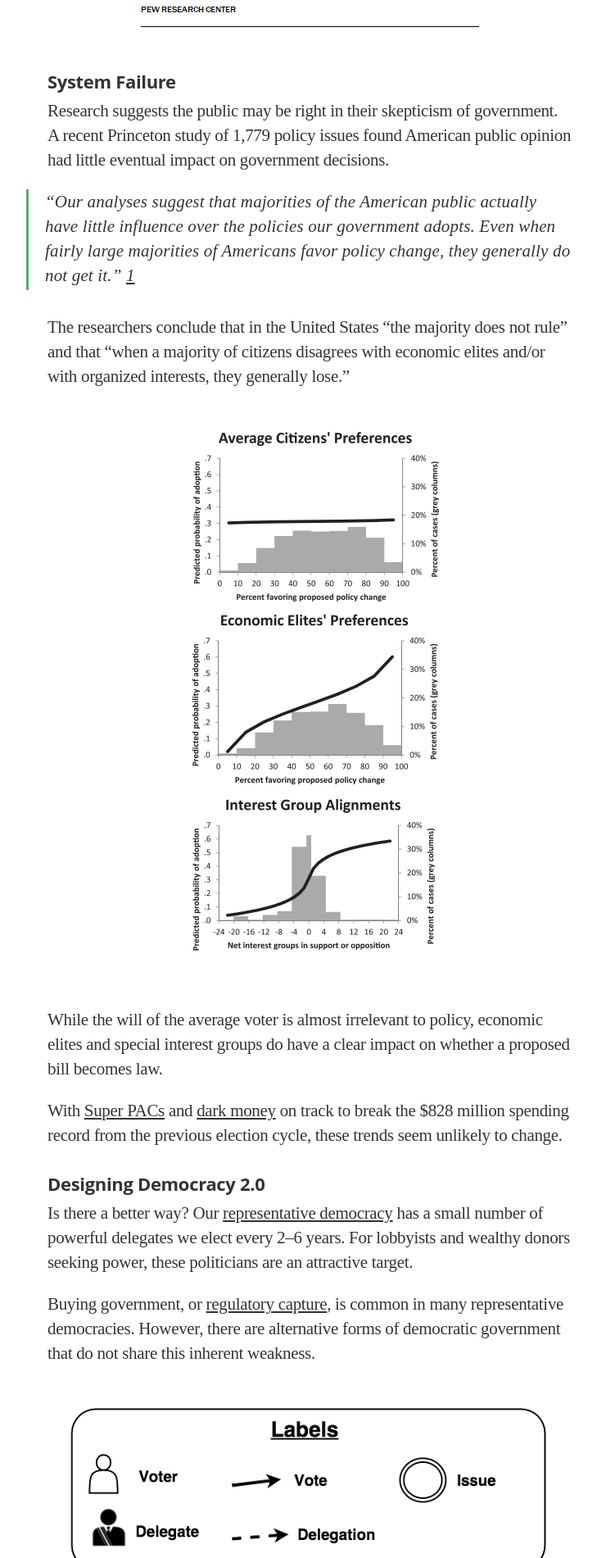
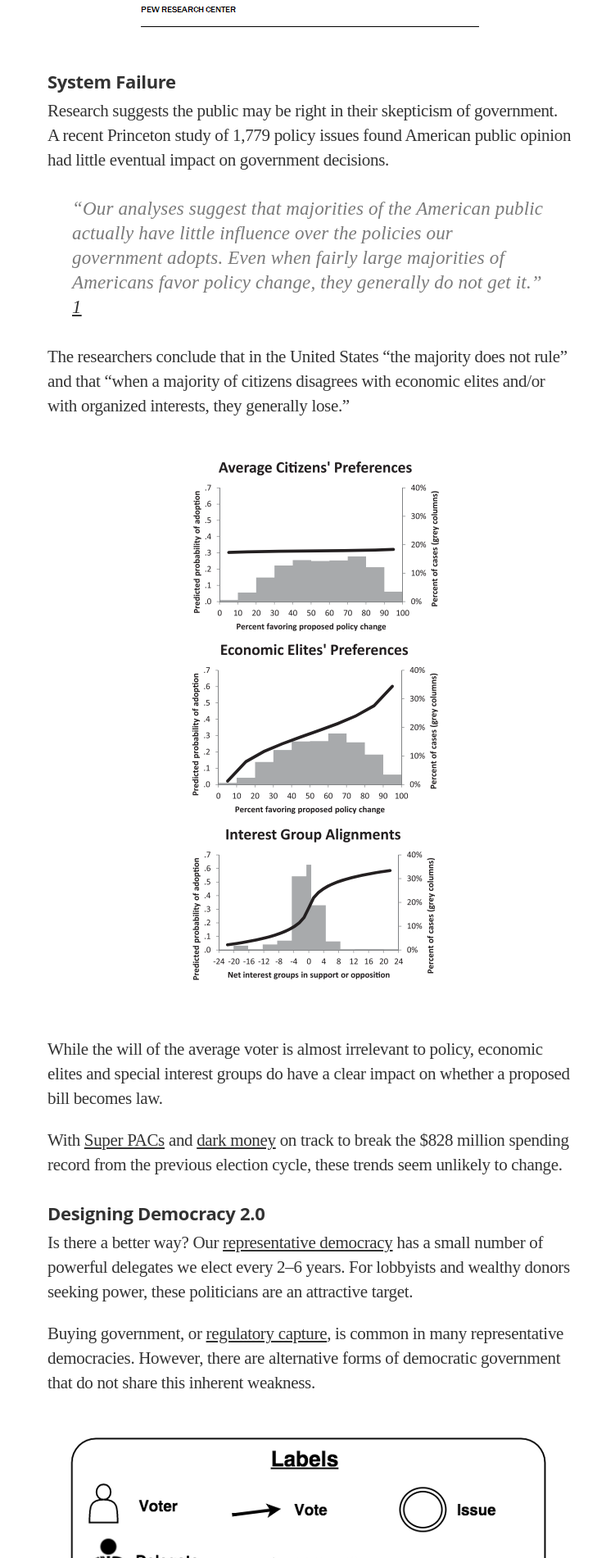
Before and after one commit to voteliquid/blog, a Jekyll site: the page built from _posts/2016-08-09-the-internet-party.md, in a window 1280 px wide. Shown: the part 1725-3626 px from the top of the page at 82% size, without its empty margins (262-991 px from the left). Built offline with Jekyll 4.4.1, drawn with Linux system fonts in a browser that asks for light colours; nearby versions of some CDN libraries; some web fonts are replaced.

Commit message:
Fix blockquotes styling

```diff
--- a/css/main.sass
+++ b/css/main.sass
@@ -424,18 +424,12 @@ body
       border: 0px solid #ddd
       border-top: 1px solid #ddd
     blockquote
-      margin: 0 0 30px
-      margin-left: -26px
-      border-left: 3px solid #57ad68
-      padding-left: 20px
+      margin: 30px
       p
+        color: #7a7a7a
+        font-size: 23px
+        font-style: italic
         letter-spacing: 0.01rem
-        font-weight: 400
-        font-style: italic
-        mborder-left: 3px solid #57ad68
-        mpadding-left: 20px
-        mmargin-left: -26px
-        padding-bottom: 3px
     ul, ol
       padding: 0
       margin: 0
```
